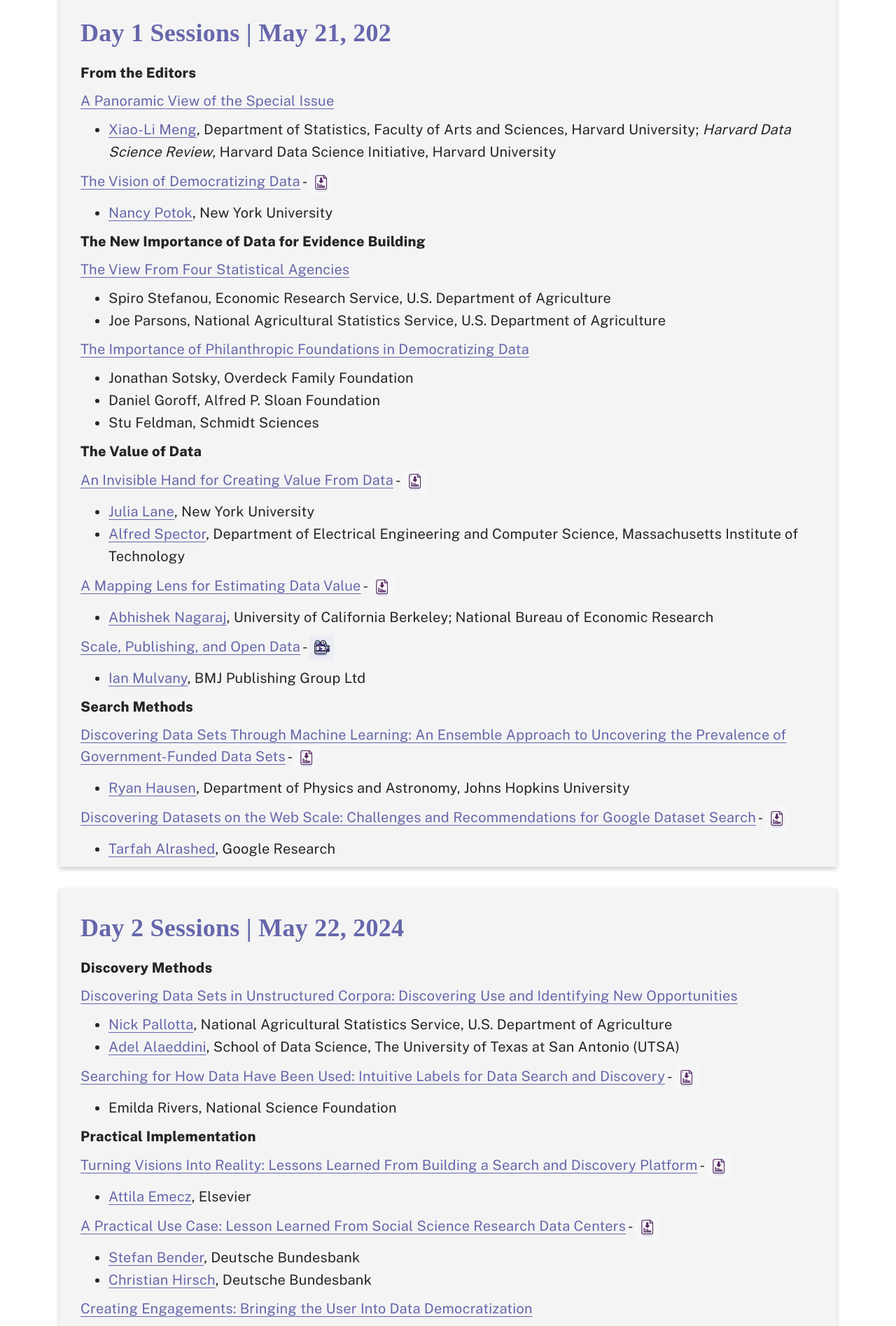
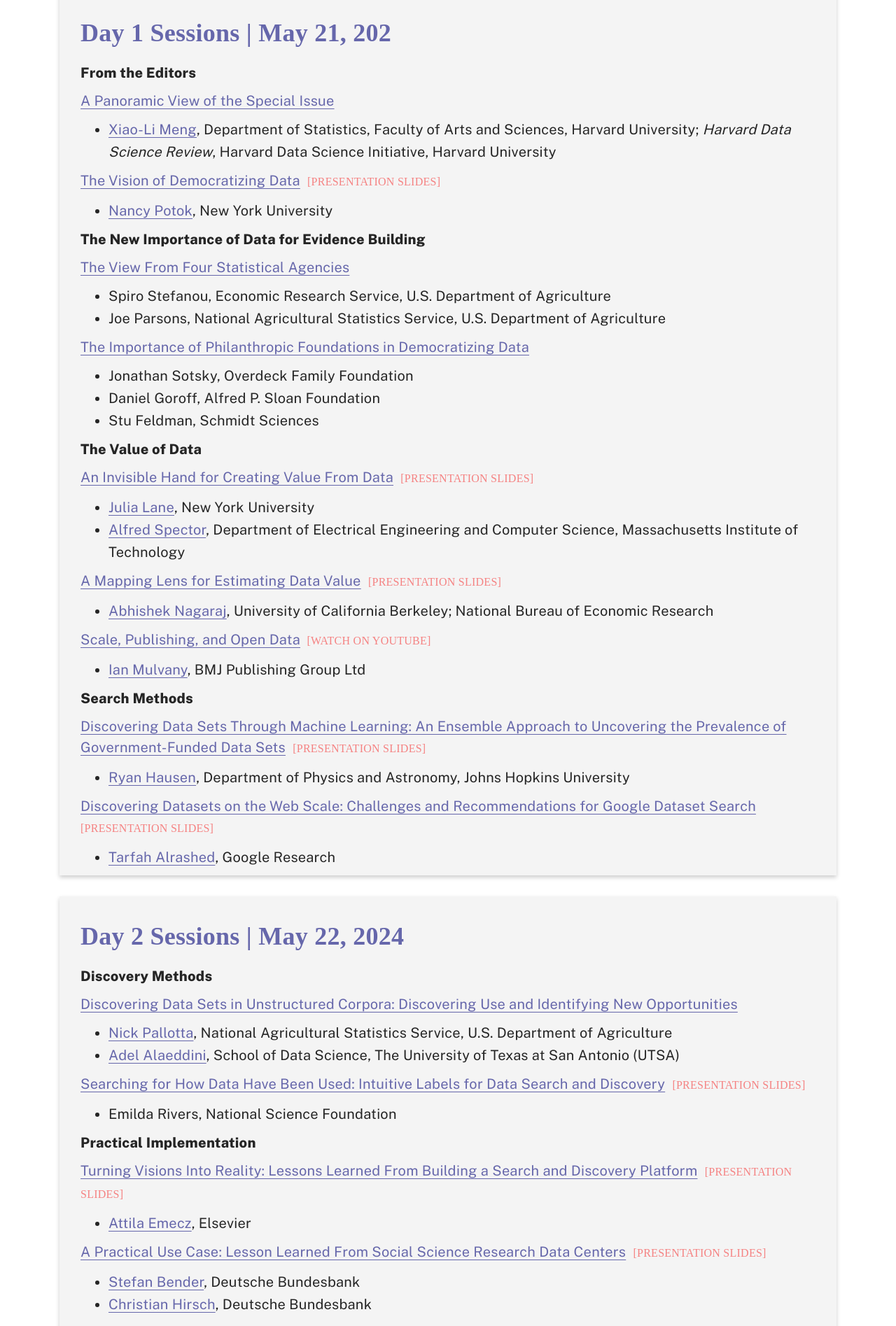
Before and after one commit to democratizingdata/democratizingdata.github.io, a Jekyll site: the page built from events/2024/havard-data-science-review/index.html, in a window 1280 px wide. Shown: the part 600-2495 px from the top of the page at 70% size. Built offline with Jekyll 4.4.1, drawn with Linux system fonts in a browser that asks for light colours; nearby versions of some CDN libraries; some web fonts are replaced; some of the changed text lies outside the part shown.

Commit message:
Updating havard event

```diff
--- a/_includes/footer.html
+++ b/_includes/footer.html
@@ -126,6 +126,14 @@
             color: #252525;
             margin: 0px 0px 10px 0px;
             padding: 0px;
+        }
+
+        .link-slides {
+            text-decoration: none;
+            color: rgb(245, 130, 130);
+            font-size: 16px;
+            transition: color 0.3s ease, background-color 0.3s ease;
+            font-family: 'Familjen Grotesk';
         }
 
         ul,
--- a/events/2024/havard-data-science-review/index.html
+++ b/events/2024/havard-data-science-review/index.html
@@ -29,9 +29,12 @@
       <li><a href="https://hdsr.mitpress.mit.edu/user/xiao-li-meng">Xiao-Li Meng</a>, Department of Statistics, Faculty of Arts and Sciences, Harvard University; <em>Harvard Data Science Review</em>, Harvard Data Science Initiative, Harvard University</li>
     </ul>
 
-    <p><a href="https://doi.org/10.1162/99608f92.106473cf">The Vision of Democratizing Data</a> - <a href="{{ site.baseurl }}/assets/pdf/havard-webinar/2024_05_21_Potok_HDSR Webinar DD Vision.pdf" download>
-      <img src="{{ site.baseurl }}/assets/img/download_file.webp" alt="Download Presentation" style="width:35px;height:35px;">
-  </a></p>
+    <p>
+      <a href="https://doi.org/10.1162/99608f92.106473cf">The Vision of Democratizing Data</a>&nbsp;
+      <a class="link-slides" href="{{ site.baseurl }}/assets/pdf/havard-webinar/2024_05_21_Potok_HDSR Webinar DD Vision.pdf" download>
+      [PRESENTATION SLIDES]
+      </a>
+    </p>
     <ul>
       <li><a href="https://hdsr.mitpress.mit.edu/user/nancy-potok">Nancy Potok</a>, New York University</li>
     </ul>
@@ -53,37 +56,41 @@
 
     <p><b>The Value of Data</b></p>
 
-    <p><a href="https://doi.org/10.1162/99608f92.03719804">An Invisible Hand for Creating Value From Data</a> - <a href="{{ site.baseurl }}/assets/pdf/havard-webinar/Lane_Spector_Stebbins-24-5-20 Invisible Hand for Creating Public Value from Data-JL-850pm (1).pdf" download>
-      <img src="{{ site.baseurl }}/assets/img/download_file.webp" alt="Download Presentation" style="width:35px;height:35px;"></a></p>
+    <p><a href="https://doi.org/10.1162/99608f92.03719804">An Invisible Hand for Creating Value From Data</a>&nbsp;
+      <a class="link-slides" href="{{ site.baseurl }}/assets/pdf/havard-webinar/Lane_Spector_Stebbins-24-5-20 Invisible Hand for Creating Public Value from Data-JL-850pm (1).pdf" download>
+      [PRESENTATION SLIDES]</a></p>
     <ul>
       <li><a href="https://hdsr.mitpress.mit.edu/user/julia-lane">Julia Lane</a>, New York University</li>
       <li><a href="https://hdsr.mitpress.mit.edu/user/alfred-spector">Alfred Spector</a>, Department of Electrical
         Engineering and Computer Science, Massachusetts Institute of Technology</li>
     </ul>
 
-    <p><a href="https://doi.org/10.1162/99608f92.82f0de5a">A Mapping Lens for Estimating Data Value</a> - <a href="{{ site.baseurl }}/assets/pdf/havard-webinar/Nagaraj HDSR Presentationv2.pdf" download>
-      <img src="{{ site.baseurl }}/assets/img/download_file.webp" alt="Download Presentation" style="width:35px;height:35px;"></a></p>
+    <p><a href="https://doi.org/10.1162/99608f92.82f0de5a">A Mapping Lens for Estimating Data Value</a>&nbsp;
+      <a class="link-slides" href="{{ site.baseurl }}/assets/pdf/havard-webinar/Nagaraj HDSR Presentationv2.pdf" download>
+      [PRESENTATION SLIDES]</a></p>
     <ul>
       <li><a href="https://hdsr.mitpress.mit.edu/user/abhishek-nagaraj">Abhishek Nagaraj</a>, University of California Berkeley; National Bureau of Economic Research</li>
     </ul>
 
-    <p><a href="https://doi.org/10.1162/99608f92.9e9ae62b">Scale, Publishing, and Open Data</a> - <a href="https://youtu.be/mTQxfx8A-_0" target="_blank">
-      <img src="{{ site.baseurl }}/assets/img/go_video2.webp" alt="Watch on YouTube" style="width:35px;height:35px;"></a></p>
+    <p><a href="https://doi.org/10.1162/99608f92.9e9ae62b">Scale, Publishing, and Open Data</a>&nbsp;<a href="https://youtu.be/mTQxfx8A-_0"  class="link-slides" target="_blank">
+      [WATCH ON YOUTUBE]</a></p>
     <ul>
       <li><a href="https://hdsr.mitpress.mit.edu/user/ian-mulvany">Ian Mulvany</a>, BMJ Publishing Group Ltd</li>
     </ul>
 
     <p><b>Search Methods</b></p>
 
-    <p><a href="https://doi.org/10.1162/99608f92.18df5545">Discovering Data Sets Through Machine Learning: An Ensemble Approach to Uncovering the Prevalence of Government-Funded Data Sets</a> - <a href="{{ site.baseurl }}/assets/pdf/havard-webinar/hausen_azarbonyad_democratizing_data.pdf" download>
-      <img src="{{ site.baseurl }}/assets/img/download_file.webp" alt="Download Presentation" style="width:35px;height:35px;"></a></p>
+    <p><a href="https://doi.org/10.1162/99608f92.18df5545">Discovering Data Sets Through Machine Learning: An Ensemble Approach to Uncovering the Prevalence of Government-Funded Data Sets</a>&nbsp;
+      <a class="link-slides" href="{{ site.baseurl }}/assets/pdf/havard-webinar/hausen_azarbonyad_democratizing_data.pdf" download>
+      [PRESENTATION SLIDES]</a></p>
     <ul>
       <li><a href="https://hdsr.mitpress.mit.edu/user/ryan-hausen">Ryan Hausen</a>, Department of Physics and Astronomy,
         Johns Hopkins University</li>
     </ul>
 
-    <p><a href="https://doi.org/10.1162/99608f92.4c3e11ca">Discovering Datasets on the Web Scale: Challenges and Recommendations for Google Dataset Search</a> - <a href="{{ site.baseurl }}/assets/pdf/havard-webinar/Sostek_Noy Discovering Datasets on the Web Scale (HDSR_24).pdf" download>
-      <img src="{{ site.baseurl }}/assets/img/download_file.webp" alt="Download Presentation" style="width:35px;height:35px;"></a></p>
+    <p><a href="https://doi.org/10.1162/99608f92.4c3e11ca">Discovering Datasets on the Web Scale: Challenges and Recommendations for Google Dataset Search</a>&nbsp;
+      <a class="link-slides" href="{{ site.baseurl }}/assets/pdf/havard-webinar/Sostek_Noy Discovering Datasets on the Web Scale (HDSR_24).pdf" download>
+      [PRESENTATION SLIDES]</a></p>
     <ul>
       <li><a href="https://hdsr.mitpress.mit.edu/user/tarfah-alrashed">Tarfah Alrashed</a>, Google Research</li>
     </ul>
@@ -105,8 +112,9 @@
     </ul>
 
     <p><a href="https://doi.org/10.1162/99608f92.f1cbbfbb">Searching for How Data Have Been Used: Intuitive Labels for Data
-        Search and Discovery</a> - <a href="{{ site.baseurl }}/assets/pdf/havard-webinar/HDSR_Rivers_Searching for Data Use_22May2024_finalr (1).pdf" download>
-          <img src="{{ site.baseurl }}/assets/img/download_file.webp" alt="Download Presentation" style="width:35px;height:35px;"></a></p>
+        Search and Discovery</a>&nbsp;
+      <a class="link-slides" href="{{ site.baseurl }}/assets/pdf/havard-webinar/HDSR_Rivers_Searching for Data Use_22May2024_finalr (1).pdf" download>
+          [PRESENTATION SLIDES]</a></p>
     <ul>
       <li>Emilda Rivers, National Science Foundation</li>
     </ul>
@@ -114,15 +122,17 @@
     <p><b>Practical Implementation</b></p>
 
     <p><a href="https://doi.org/10.1162/99608f92.d8a3742f">Turning Visions Into Reality: Lessons Learned From Building a
-        Search and Discovery Platform</a> - <a href="{{ site.baseurl }}/assets/pdf/havard-webinar/Emecz HDSR Presentation.pdf" download>
-          <img src="{{ site.baseurl }}/assets/img/download_file.webp" alt="Download Presentation" style="width:35px;height:35px;"></a></p>
+        Search and Discovery Platform</a>&nbsp;
+      <a class="link-slides" href="{{ site.baseurl }}/assets/pdf/havard-webinar/Emecz HDSR Presentation.pdf" download>
+          [PRESENTATION SLIDES]</a></p>
     <ul>
       <li><a href="https://hdsr.mitpress.mit.edu/user/attila-emecz">Attila Emecz</a>, Elsevier</li>
     </ul>
 
     <p><a href="https://doi.org/10.1162/99608f92.8a2f4507">A Practical Use Case: Lesson Learned From Social Science Research
-        Data Centers</a> - <a href="{{ site.baseurl }}/assets/pdf/havard-webinar/240522_HDSR_Bender_Blaschke_Hirsch.pdf" download>
-          <img src="{{ site.baseurl }}/assets/img/download_file.webp" alt="Download Presentation" style="width:35px;height:35px;"></a></p>
+        Data Centers</a>&nbsp;
+      <a class="link-slides" href="{{ site.baseurl }}/assets/pdf/havard-webinar/240522_HDSR_Bender_Blaschke_Hirsch.pdf" download>
+          [PRESENTATION SLIDES]</a></p>
     <ul>
       <li><a href="https://hdsr.mitpress.mit.edu/user/stefan-bender">Stefan Bender</a>, Deutsche Bundesbank</li>
       <li><a href="https://hdsr.mitpress.mit.edu/user/christian-hirsch">Christian Hirsch</a>, Deutsche Bundesbank</li>
@@ -138,30 +148,34 @@
     <p><b>Building Collaborative Communities</b></p>
 
     <p><a href="https://doi.org/10.1162/99608f92.44746f24">On Democratizing Data: Diminishing Disparity and Increasing
-        Scientific Productivity</a> - <a href="{{ site.baseurl }}/assets/pdf/havard-webinar/Frieder On Democratizing Data.pdf" download>
-          <img src="{{ site.baseurl }}/assets/img/download_file.webp" alt="Download Presentation" style="width:35px;height:35px;"></a></p>
+        Scientific Productivity</a>&nbsp;
+      <a class="link-slides" href="{{ site.baseurl }}/assets/pdf/havard-webinar/Frieder On Democratizing Data.pdf" download>
+          [PRESENTATION SLIDES]</a></p>
     <ul>
       <li><a href="https://hdsr.mitpress.mit.edu/user/ophir-frieder">Ophir Frieder</a>, Georgetown University Medical
         Center, Georgetown University</li>
     </ul>
 
     <p><a href="https://doi.org/10.1162/99608f92.b73aae77">The Future of Data in Research Publishing: From Nice to Have to
-        Need to Have?</a> - <a href="{{ site.baseurl }}/assets/pdf/havard-webinar/Borgman-Brand-HDSRwebinar-20240522.pdf" download>
-          <img src="{{ site.baseurl }}/assets/img/download_file.webp" alt="Download Presentation" style="width:35px;height:35px;"></a></p>
+        Need to Have?</a>&nbsp;
+      <a class="link-slides" href="{{ site.baseurl }}/assets/pdf/havard-webinar/Borgman-Brand-HDSRwebinar-20240522.pdf" download>
+          [PRESENTATION SLIDES]</a></p>
     <ul>
       <li><a href="https://hdsr.mitpress.mit.edu/user/christine-l-borgman">Christine L. Borgman</a>, University of
         California Los Angeles</li>
     </ul>
 
-    <p><a href="https://doi.org/10.1162/99608f92.e1f349c2">Building Trust: Data Metrics as a Focal Point for Responsible Data Stewardship</a> - <a href="{{ site.baseurl }}/assets/pdf/havard-webinar/Puebla_Lowenberg_Democratizing Data Webinar 22 May 2024_view.pdf" download>
-      <img src="{{ site.baseurl }}/assets/img/download_file.webp" alt="Download Presentation" style="width:35px;height:35px;"></a></p>
+    <p><a href="https://doi.org/10.1162/99608f92.e1f349c2">Building Trust: Data Metrics as a Focal Point for Responsible Data Stewardship</a>&nbsp;
+      <a class="link-slides" href="{{ site.baseurl }}/assets/pdf/havard-webinar/Puebla_Lowenberg_Democratizing Data Webinar 22 May 2024_view.pdf" download>
+      [PRESENTATION SLIDES]</a></p>
     <ul>
       <li><a href="https://hdsr.mitpress.mit.edu/user/daniella-lowenberg">Daniella Lowenberg</a>, Office of the President, University of California </li>
       <li><a href="https://hdsr.mitpress.mit.edu/user/iratxe-puebla">Iratxe Puebla</a>, DataCite</li>
     </ul>
 
-    <p><a href="https://doi.org/10.1162/99608f92.9469c089">Enabling Responsible Artificial Intelligence Research and Development Through the Democratization of Advanced Cyberinfrastructure</a> - <a href="{{ site.baseurl }}/assets/pdf/havard-webinar/2024-04-22 Parashar-dem-data-webinar.pdf" download>
-      <img src="{{ site.baseurl }}/assets/img/download_file.webp" alt="Download Presentation" style="width:35px;height:35px;"></a></p>
+    <p><a href="https://doi.org/10.1162/99608f92.9469c089">Enabling Responsible Artificial Intelligence Research and Development Through the Democratization of Advanced Cyberinfrastructure</a>&nbsp;
+      <a class="link-slides" href="{{ site.baseurl }}/assets/pdf/havard-webinar/2024-04-22 Parashar-dem-data-webinar.pdf" download>
+      [PRESENTATION SLIDES]</a></p>
     <ul>
       <li><a href="https://hdsr.mitpress.mit.edu/user/manish-parashar">Manish Parashar</a>, Scientific Computing and Imaging (SCI) Institute, University of Utah</li>
     </ul>
```
